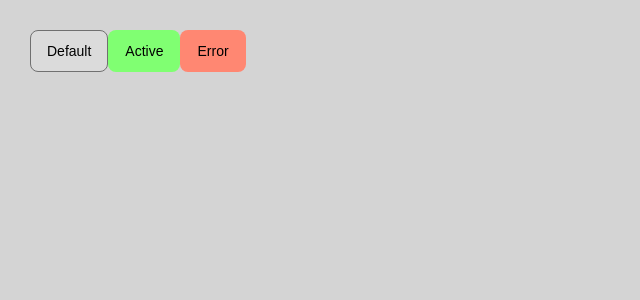
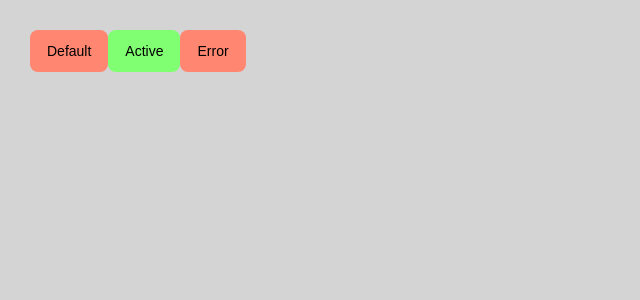
Before and after one commit to olehhapuk/fe_pro_6_react, a JavaScript app: page / in a window 1280 px wide. Shown: the top 300 px of the page, without its empty margins (0-640 px from the left). Built offline with nearby package versions, Linux system fonts and the light colour scheme.

Commit message:
Styled components

```diff
--- a/package.json
+++ b/package.json
@@ -9,6 +9,7 @@
     "react": "^18.2.0",
     "react-dom": "^18.2.0",
     "react-scripts": "5.0.1",
+    "styled-components": "^5.3.6",
     "web-vitals": "^2.1.4"
   },
   "scripts": {
--- a/src/components/Button/Button.js
+++ b/src/components/Button/Button.js
@@ -1,9 +1,17 @@
-import styles from './Button.module.css';
+import styled from 'styled-components';
 
-export default function Button({ type, children, variant = 'default' }) {
-  return (
-    <button type={type} className={styles[variant]}>
-      {children}
-    </button>
-  );
-}
+const Button = styled.button`
+  padding: 12px 16px;
+  border-radius: 8px;
+  border: none;
+  font-family: inherit;
+  font-size: 14px;
+  background-color: ${({ variant }) =>
+    variant === 'active' ? '#80ff72' : '#ff8772'};
+  color: black;
+  cursor: pointer;
+  border: 1px solid transparent;
+  transition: background-color 150ms linear;
+`;
+
+export default Button;
```
Also changed, not shown: 1 other file (tests, documents, lock files or other folders).
